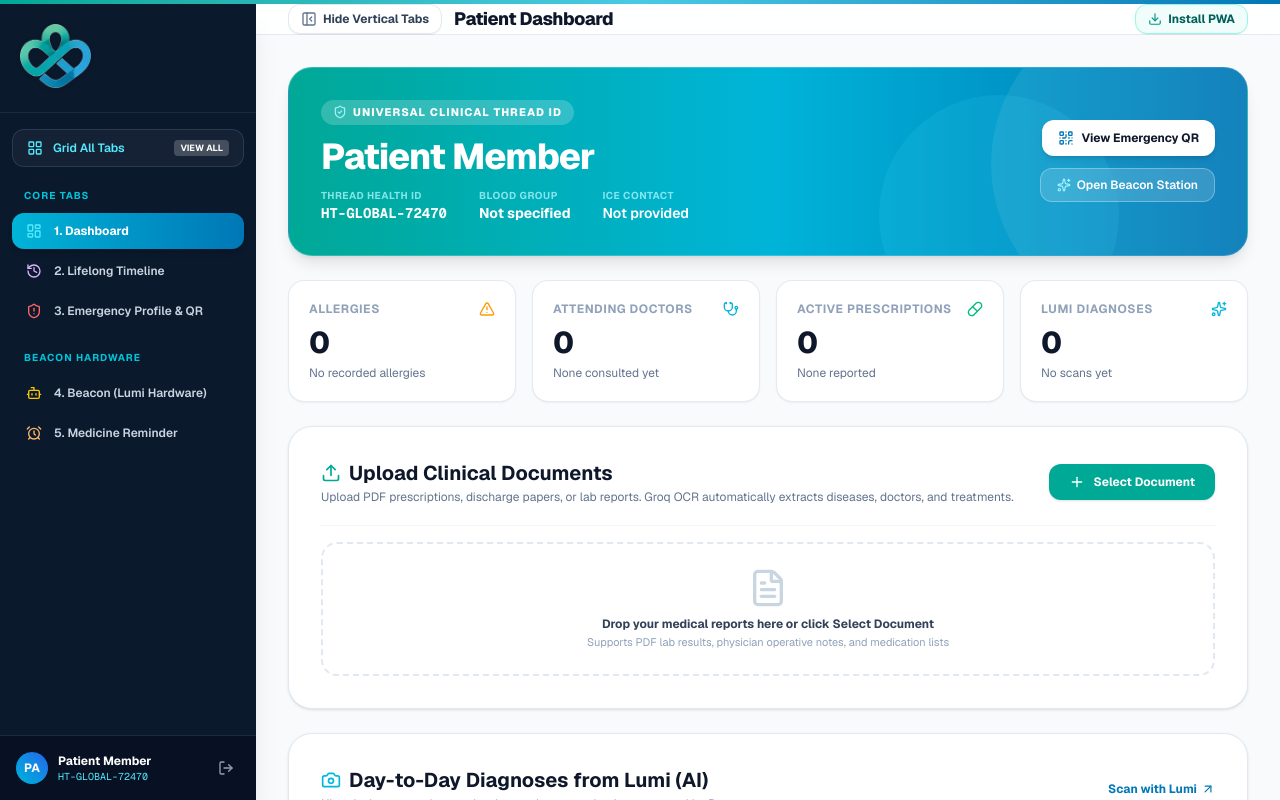
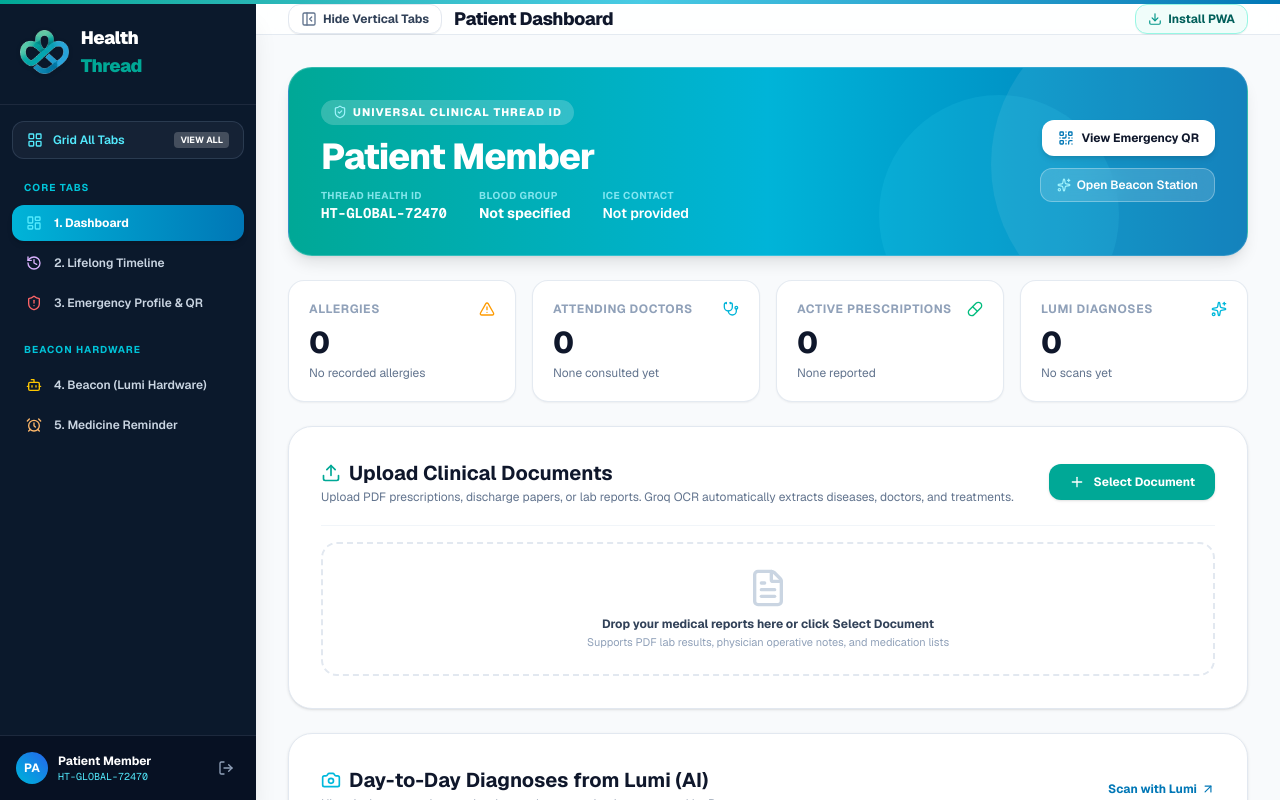
Before and after one commit to Bisman-Singh-Dev/Health-Thread, a Next.js app: page /dashboard in a window 1280 px wide. Built offline with nearby package versions, Linux system fonts and the light colour scheme.

Commit message:
style(logo): place stacked 'Health Thread' brand typography on the side of the logo mark

```diff
--- a/src/components/HealthThreadLogo.tsx
+++ b/src/components/HealthThreadLogo.tsx
@@ -3,7 +3,7 @@
 import React from "react";
 
 export function HealthThreadLogo({
-  className = "h-14 sm:h-16",
+  className = "h-10 sm:h-11",
   showText = true,
   subtitle,
   isDark = false
@@ -14,9 +14,9 @@ export function HealthThreadLogo({
   isDark?: boolean;
 }) {
   return (
-    <div className="flex items-center gap-3.5 select-none">
+    <div className="flex items-center gap-3 select-none">
       {/* High-Resolution Brand Logo from User Asset */}
-      <div className={`relative ${className} shrink-0 flex items-center`}>
+      <div className={`relative ${className} shrink-0 flex items-center justify-center`}>
         <img
           src="/images/health-thread-logo.png"
           alt="HealthThread Logo"
@@ -24,11 +24,25 @@ export function HealthThreadLogo({
         />
       </div>
 
-      {subtitle && (
-        <div className={`text-[9px] sm:text-[10px] font-bold tracking-[0.2em] uppercase pl-2 border-l border-slate-300 ${
-          isDark ? "text-slate-300 border-slate-700" : "text-slate-500"
-        }`}>
-          {subtitle}
+      {showText && (
+        <div className="flex flex-col justify-center leading-none text-left">
+          <div className="flex flex-col leading-[1.05] tracking-tight">
+            <span className={`text-base sm:text-lg font-black tracking-tight ${
+              isDark ? "text-white" : "text-[#061d30]"
+            }`}>
+              Health
+            </span>
+            <span className="text-base sm:text-lg font-black tracking-tight text-[#00a896]">
+              Thread
+            </span>
+          </div>
+          {subtitle && (
+            <div className={`text-[9px] font-bold tracking-[0.2em] uppercase mt-1 ${
+              isDark ? "text-slate-400" : "text-slate-500"
+            }`}>
+              {subtitle}
+            </div>
+          )}
         </div>
       )}
     </div>
```
